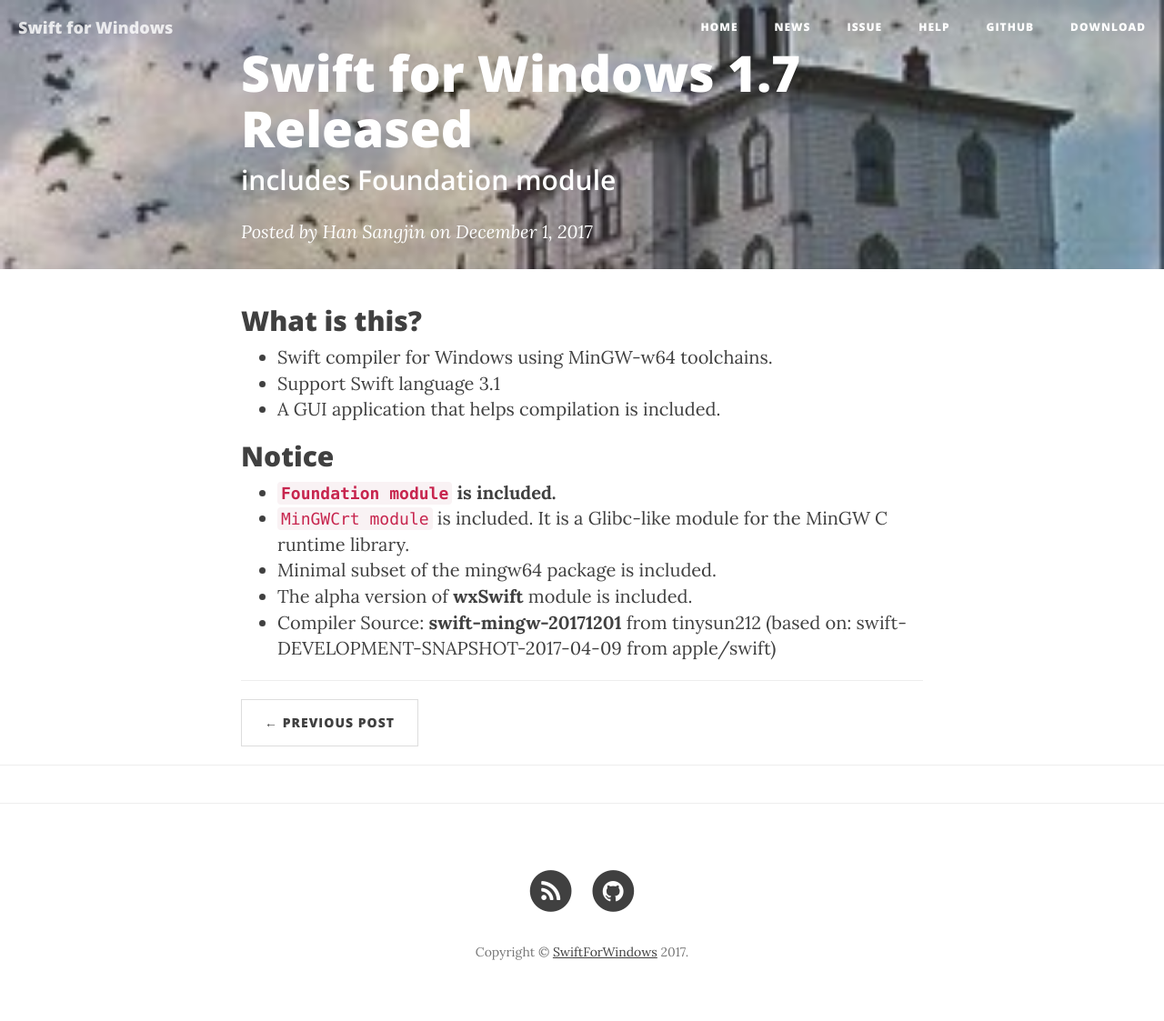
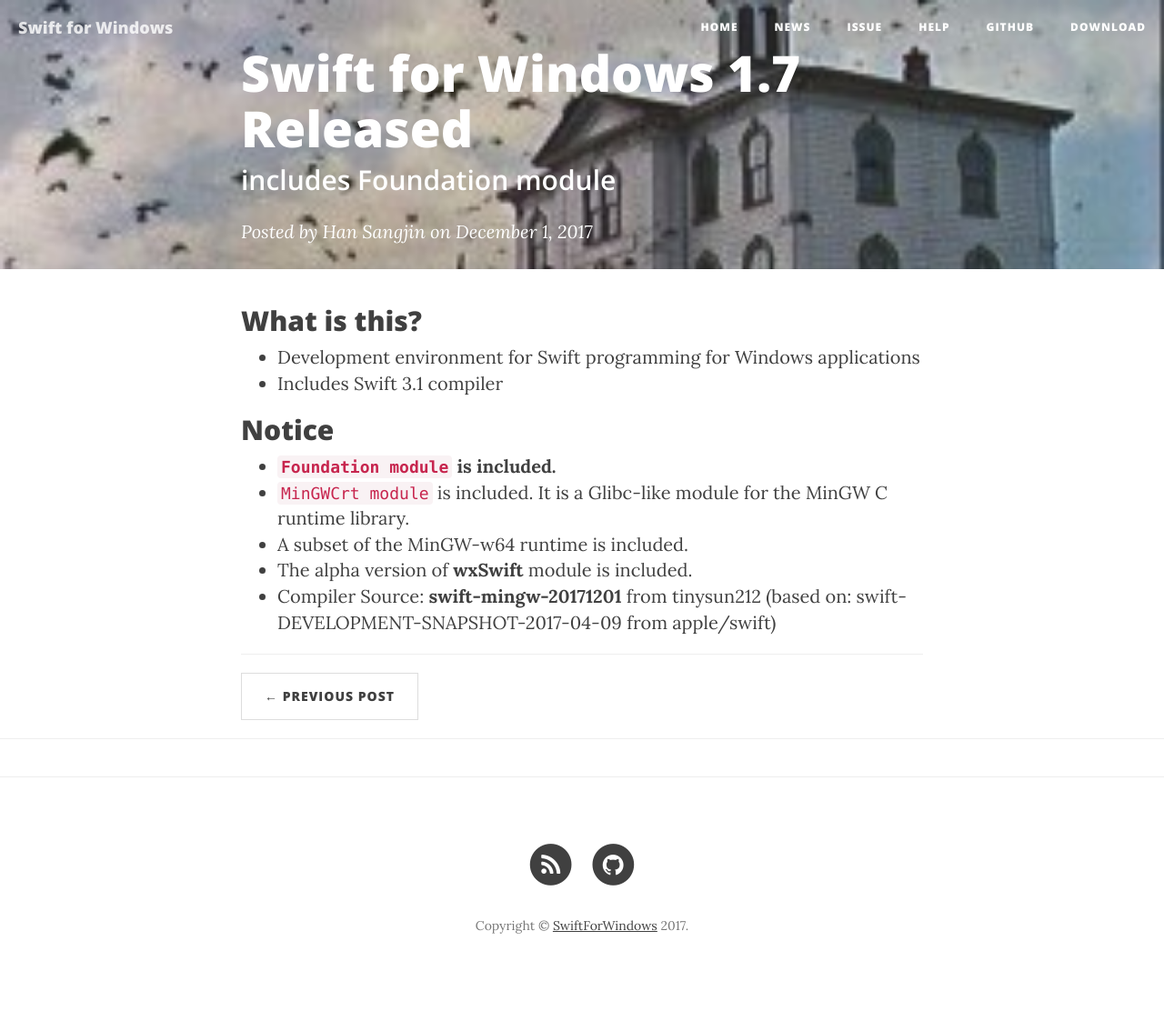
Before and after one commit to SwiftForWindows/SwiftForWindows.github.io, a Jekyll site: the page built from _posts/2017-12-01-Swift-for-Windows-1.7-Released.md, in a window 1280 px wide. Shown: the whole page at 91% size. Built offline with Jekyll 4.4.1, drawn with Linux system fonts in a browser that asks for light colours; nearby versions of some CDN libraries; comment, search, counter and statistics services are not loaded; after the commit the page ends 1094 px from its top, so only the background shows below that.

Commit message:
Update 2017-12-01-Swift-for-Windows-1.7-Released.md

```diff
--- a/_posts/2017-12-01-Swift-for-Windows-1.7-Released.md
+++ b/_posts/2017-12-01-Swift-for-Windows-1.7-Released.md
@@ -9,15 +9,14 @@
 
 What is this?
 -------------
-- Swift compiler for Windows using MinGW-w64 toolchains.
-- Support Swift language 3.1
-- A GUI application that helps compilation is included.
+- Development environment for Swift programming for Windows applications
+- Includes Swift 3.1 compiler
 
 Notice
 -------
 - **`Foundation module` is included.**
 - `MinGWCrt module` is included. It is a Glibc-like module for the MinGW C runtime library.
-- Minimal subset of the mingw64 package is included.
+- A subset of the MinGW-w64 runtime is included.
 - The alpha version of <b>[wxSwift](http://www.wxswift.org)</b> module is included.
 - Compiler Source: <b>[swift-mingw-20171201](https://github.com/tinysun212/swift-windows/releases/tag/swift-mingw-20171201)</b> from tinysun212
    (based on: [swift-DEVELOPMENT-SNAPSHOT-2017-04-09](https://github.com/apple/swift/releases/tag/swift-DEVELOPMENT-SNAPSHOT-2017-04-09-a) from apple/swift)
```
